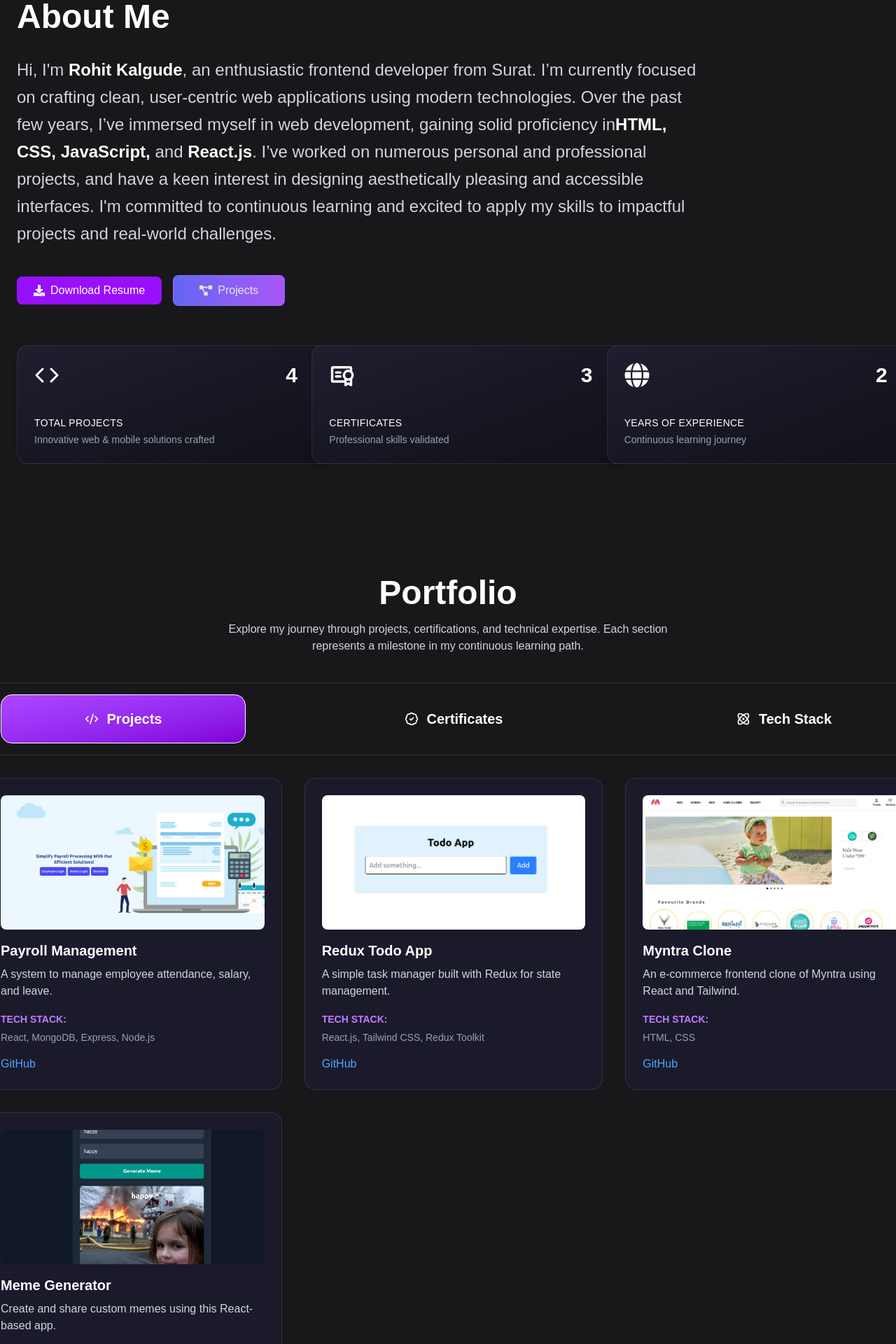
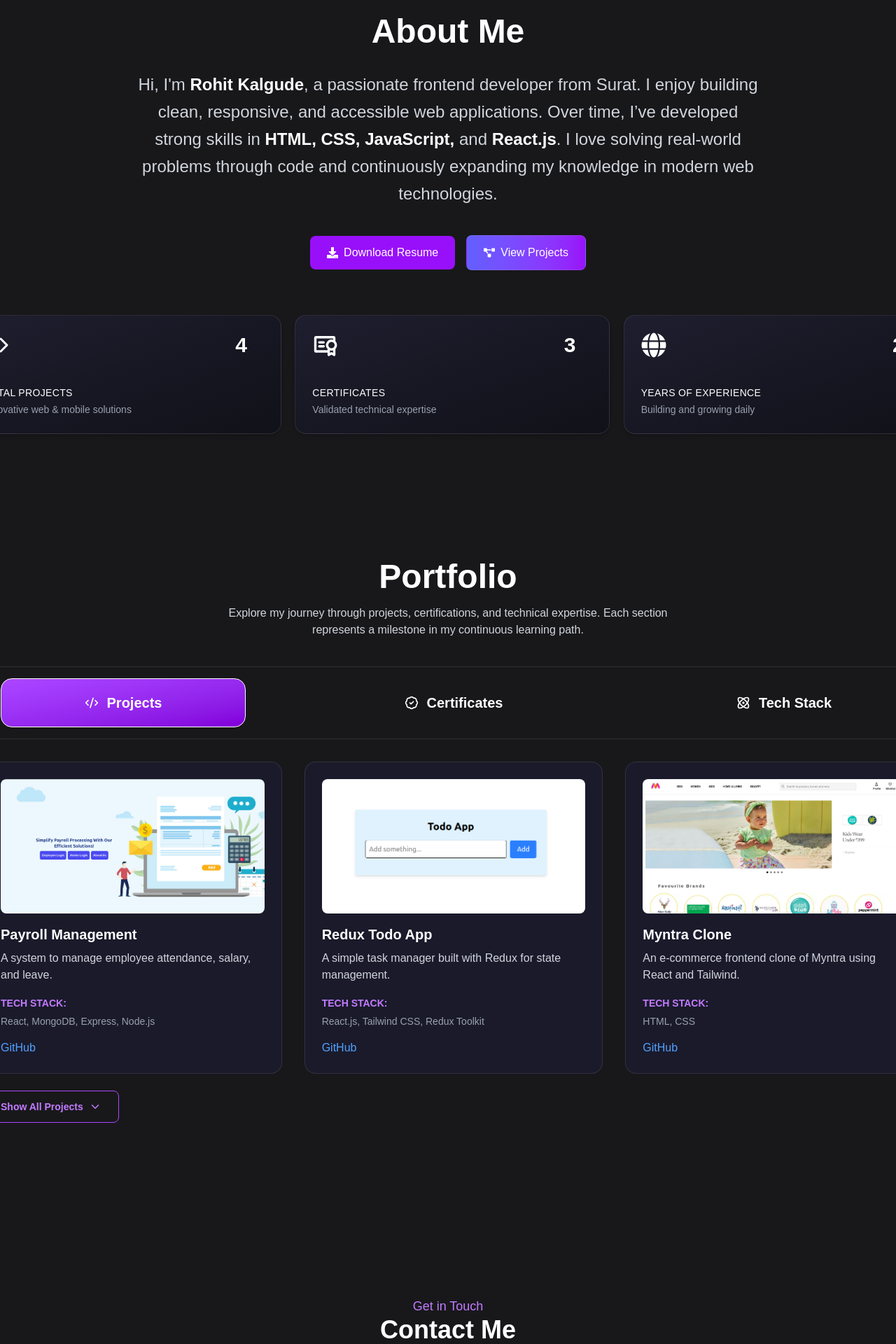
Before and after one commit to Rohitkalgude/Portfolio, a React (Vite) app in the folder frontend/: page / in a window 1280 px wide. Shown: the part 880-2800 px from the top of the page at 70% size. Built offline with nearby package versions, Linux system fonts and the light colour scheme.

Commit message:
Initial commit

```diff
--- a/frontend/src/components/About.jsx
+++ b/frontend/src/components/About.jsx
@@ -1,65 +1,64 @@
 import { Link } from "react-scroll";
-import { FaProjectDiagram, FaDownload } from "react-icons/fa";
+import { FaProjectDiagram, FaDownload, FaGlobe } from "react-icons/fa";
 import { FiCode } from "react-icons/fi";
 import { PiCertificateBold } from "react-icons/pi";
-import { FaGlobe } from "react-icons/fa";
 import Card from "./StatCard";
 
 function About() {
   return (
     <section
       id="about"
-      className="min-h-screen flex items-center justify-center px-6 py-20 bg-zinc-900 text-white mr-64"
+      className="min-h-screen px-6 py-20 bg-zinc-900 text-white flex items-center justify-center"
     >
-      <div className="max-w-6xl w-full text-center md:text-left">
-        <h2 className="text-4xl sm:text-5xl font-bold mb-8 text-white">
-          About Me
-        </h2>
-        <p className="text-lg sm:text-2xl leading-relaxed text-gray-300">
-          Hi, I'm <strong className="text-white">Rohit Kalgude</strong>, an
-          enthusiastic frontend developer from Surat. I’m currently focused on
-          crafting clean, user-centric web applications using modern
-          technologies. Over the past few years, I’ve immersed myself in web
-          development, gaining solid proficiency in
-          <strong className="text-white">
+      <div className="max-w-6xl w-full text-center">
+        {/* Heading */}
+        <h2 className="text-4xl sm:text-5xl font-bold mb-8">About Me</h2>
+
+        {/* Description */}
+        <p className="text-lg sm:text-2xl leading-relaxed text-gray-300 max-w-4xl mx-auto">
+          Hi, I'm{" "}
+          <span className="text-white font-semibold">Rohit Kalgude</span>, a
+          passionate frontend developer from Surat. I enjoy building clean,
+          responsive, and accessible web applications. Over time, I’ve developed
+          strong skills in{" "}
+          <span className="text-white font-semibold">
             HTML, CSS, JavaScript,
-          </strong> and <strong className="text-white">React.js</strong>. I’ve
-          worked on numerous personal and professional projects, and have a keen
-          interest in designing aesthetically pleasing and accessible
-          interfaces. I'm committed to continuous learning and excited to apply
-          my skills to impactful projects and real-world challenges.
+          </span>{" "}
+          and <span className="text-white font-semibold">React.js</span>. I love
+          solving real-world problems through code and continuously expanding my
+          knowledge in modern web technologies.
         </p>
 
-        <div className="mt-10 flex flex-col sm:flex-row gap-4 sm:items-center">
+        {/* Buttons */}
+        <div className="mt-10 flex flex-col sm:flex-row justify-center items-center gap-4">
           <a
             href="/Resume.pdf"
             download
-            className="flex items-center gap-2 px-6 py-2 bg-purple-600 hover:bg-purple-700 rounded-lg transition text-white font-medium"
+            className="flex items-center gap-2 px-6 py-3 bg-purple-600 hover:bg-purple-700 rounded-lg transition text-white font-medium"
           >
             <FaDownload />
             Download Resume
           </a>
 
-          <div className="relative w-40 h-11 bg-gradient-to-r from-[#6366f1] to-[#a855f7] backdrop-blur-xl rounded-lg border border-white/10 flex items-center justify-center gap-2 text-md text-gray-200 font-medium overflow-hidden transition-all duration-300 hover:bg-white/5">
-            <FaProjectDiagram className="text-lg" />
           <Link
             to="projects"
             smooth={true}
             duration={500}
-              className="cursor-pointer transition-all duration-300"
+            className="cursor-pointer flex items-center gap-2 px-6 py-3 bg-gradient-to-r from-indigo-500 to-purple-600 rounded-lg border border-white/10 text-white hover:opacity-90 transition"
           >
-              Projects
+            <FaProjectDiagram />
+            View Projects
           </Link>
         </div>
-        </div>
 
-        <div className="grid grid-cols-1 md:grid-cols-3 gap-72 mt-14 w-full max-w-8xl">
+        {/* Stats Cards */}
+        <div className="grid grid-cols-1 md:grid-cols-3 gap-96 -ml-28 mt-16 w-full max-w-5xl mx-auto">
           <Link to="projects" smooth={true} duration={500}>
             <Card
               icon={FiCode}
               title="Total Projects"
               value="4"
-              description="Innovative web & mobile solutions crafted"
+              description="Innovative web & mobile solutions"
             />
           </Link>
 
@@ -68,7 +67,7 @@
               icon={PiCertificateBold}
               title="Certificates"
               value="3"
-              description="Professional skills validated"
+              description="Validated technical expertise"
             />
           </Link>
 
@@ -77,7 +76,7 @@
               icon={FaGlobe}
               title="Years of Experience"
               value="2"
-              description="Continuous learning journey"
+              description="Building and growing daily"
             />
           </Link>
         </div>
--- a/frontend/src/components/Certificates.jsx
+++ b/frontend/src/components/Certificates.jsx
@@ -4,6 +4,7 @@
 import image3 from "../assets/Talwindcss_page.jpg";
 import image4 from "../assets/develpment.jpg";
 import image5 from "../assets/java_page.jpg";
+import { FiChevronDown, FiChevronUp } from "react-icons/fi";
 
 const certificates = [
   { id: 1, image: image1, title: "HackerRank Certificate" },
@@ -15,12 +16,15 @@
 
 function Certificates() {
   const [clickimage, setSelectedImage] = useState(null);
+  const [showAll, setShowAll] = useState(false);
+
+  const visibleCertificates = showAll ? certificates : certificates.slice(0, 3);
 
   return (
     <section className="bg-zinc-900 text-white px-6 py-20 -ml-28 md:w-[87rem]">
       <div className="max-w-9xl mx-auto -mt-12">
         <div className="grid grid-cols-1 sm:grid-cols-2 md:grid-cols-3 gap-8">
-          {certificates.map((cert) => (
+          {visibleCertificates.map((cert) => (
             <div
               key={cert.id}
               className="bg-[#1e1e2f] p-4 rounded-xl border border-white/10 shadow-md hover:shadow-purple-500/30 transition-all duration-300"
@@ -39,6 +43,25 @@
           ))}
         </div>
       </div>
+
+      {certificates.length > 3 && (
+        <div className="mt-6">
+          <button
+            onClick={() => setShowAll(!showAll)}
+            className="inline-flex items-center gap-2 px-6 py-3 text-sm font-semibold rounded-lg border border-purple-500 text-purple-400 hover:bg-purple-600 hover:text-white transition"
+          >
+            {showAll ? (
+              <>
+                Less <FiChevronUp size={18} />
+              </>
+            ) : (
+              <>
+                Show All <FiChevronDown size={18} />
+              </>
+            )}
+          </button>
+        </div>
+      )}
 
       {clickimage && (
         <div className="fixed inset-0 bg-black bg-opacity-80 flex items-center justify-center z-50">
--- a/frontend/src/components/Contact.jsx
+++ b/frontend/src/components/Contact.jsx
@@ -1,50 +1,128 @@
 import React from "react";
-import contactImage from "../assets/contact.png";
+import { FaEnvelope, FaPhoneAlt, FaLinkedin, FaGithub } from "react-icons/fa";
 
 function Contact() {
   return (
     <section id="contact" className="bg-zinc-900 text-white px-6 py-20">
       <div className="max-w-6xl mx-auto text-center mb-12">
-        <h2 className="text-4xl font-bold">Get in Touch</h2>
-        <p className="text-gray-300 mt-2 text-lg">I'd love to hear from you!</p>
+        <p className="text-purple-400 mt-2 text-lg">Get in Touch</p>
+        <h2 className="text-4xl font-bold">Contact Me</h2>
       </div>
 
-      <div className="max-w-6xl mx-auto grid grid-cols-1 lg:grid-cols-2 gap-12 items-center">
+      <div className="max-w-6xl mx-auto grid grid-cols-1 lg:grid-cols-2 gap-12 items-start">
+        <div>
+          <h3 className="text-2xl font-semibold mb-4">
+            Let's Discuss Your Project
+          </h3>
+          <p className="text-gray-300 mb-6">
+            I'd love to hear about your project and how I can help. Feel free to
+            reach out through any of the following contact methods or by using
+            the form.
+          </p>
+
+          <div className="grid grid-cols-1 sm:grid-cols-2 gap-6 text-gray-300 mt-10">
+            <div className="flex items-start gap-4 p-5 rounded-xl border border-white/10 hover:border-purple-600 transition">
+              <FaEnvelope
+                className="text-white bg-purple-600 p-2 rounded-md shadow-md mt-1"
+                size={32}
+              />
+              <div>
+                <h4 className="text-white font-semibold text-base">Email</h4>
+                <p className="text-white text-sm">rohitkalgude860@gmail.com</p>
+              </div>
+            </div>
+
+            <div className="flex items-start gap-4 p-5 rounded-xl border border-white/10 hover:border-purple-600 transition">
+              <FaPhoneAlt
+                className="text-white bg-purple-600 p-2 rounded-md shadow-md mt-1"
+                size={32}
+              />
+              <div>
+                <h4 className="text-white font-semibold text-base">Phone</h4>
+                <p className="text-white text-sm">+91 8154896807</p>
+              </div>
+            </div>
+
+            <div className="flex items-start gap-4 p-5 rounded-xl border border-white/10 hover:border-purple-600 transition">
+              <FaLinkedin
+                className="text-white bg-purple-600 p-2 rounded-md shadow-md mt-1"
+                size={32}
+              />
+              <div>
+                <h4 className="text-white font-semibold text-base">LinkedIn</h4>
+                <a
+                  href="https://linkedin.com/in/rohitkalgude"
+                  target="_blank"
+                  rel="noopener noreferrer"
+                  className="hover:underline text-white text-sm"
+                >
+                  linkedin.com/in/rohitkalgude
+                </a>
+              </div>
+            </div>
+
+            <div className="flex items-start gap-4 p-5 rounded-xl border border-white/10 hover:border-purple-600 transition">
+              <FaGithub
+                className="text-white bg-purple-600 p-2 rounded-md shadow-md mt-1"
+                size={32}
+              />
+              <div>
+                <h4 className="text-white font-semibold text-base">GitHub</h4>
+                <a
+                  href="https://github.com/rohitkalgude007"
+                  target="_blank"
+                  rel="noopener noreferrer"
+                  className="hover:underline text-white text-sm"
+                >
+                  github.com/rohitkalgude007
+                </a>
+              </div>
+            </div>
+          </div>
+        </div>
+
+        <div className="p-8 md:p-10 bg-transparent border-2 border-white/10 rounded-2xl shadow-inner">
           <form className="space-y-6">
             <div>
-            <label className="block mb-1 font-medium">Full Name:</label>
+              <label className="block mb-2 text-white text-sm font-medium tracking-wide">
+                Full Name
+              </label>
               <input
                 type="text"
-              placeholder="Your Name"
-              className="w-full px-4 py-3 rounded-lg bg-white text-black outline-none focus:ring-2 focus:ring-blue-400"
+                placeholder="Enter your full name"
+                className="w-full px-4 py-3 rounded-lg bg-transparent border border-white/10 text-white placeholder:text-white/60 focus:outline-none focus:ring-2 focus:ring-purple-500 transition"
               />
             </div>
+
             <div>
-            <label className="block mb-1 font-medium">Email:</label>
+              <label className="block mb-2 text-white text-sm font-medium tracking-wide">
+                Email
+              </label>
               <input
                 type="email"
-              placeholder="Your Email ID"
-              className="w-full px-4 py-3 rounded-lg bg-white text-black outline-none focus:ring-2 focus:ring-blue-400"
+                placeholder="Enter your email"
+                className="w-full px-4 py-3 rounded-lg bg-transparent border border-white/10 text-white placeholder:text-white/60 focus:outline-none focus:ring-2 focus:ring-purple-500 transition"
               />
             </div>
+
             <div>
-            <label className="block mb-1 font-medium">Message:</label>
+              <label className="block mb-2 text-white text-sm font-medium tracking-wide">
+                Message
+              </label>
               <textarea
                 rows="5"
-              placeholder="Your Message..."
-              className="w-full px-4 py-3 rounded-lg bg-white text-black outline-none focus:ring-2 focus:ring-blue-400 resize-none"
+                placeholder="Type your message..."
+                className="w-full px-4 py-3 rounded-lg bg-transparent border border-white/10 text-white placeholder:text-white/60 focus:outline-none focus:ring-2 focus:ring-purple-500 resize-none transition"
               />
             </div>
+
             <button
               type="submit"
-            className="px-6 py-2 border border-blue-400 text-blue-400 rounded-lg hover:bg-blue-400 hover:text-white transition font-semibold"
+              className="w-full py-3 rounded-lg bg-purple-600 border border-white/10 text-white font-semibold hover:bg-white/5 transition"
             >
-            SUBMIT
+              Send Message
             </button>
           </form>
-
-        <div className="hidden md:block justify-center">
-          <img src={contactImage} alt="Contact" className="min-w-96" />
         </div>
       </div>
     </section>
--- a/frontend/src/components/Footer.jsx
+++ b/frontend/src/components/Footer.jsx
@@ -2,38 +2,11 @@
 
 function Footer() {
   return (
-    <footer className="bg-zinc-900 text-white py-6 px-4 mt-10 border-t border-zinc-700 hidden md:block">
-      <div className="flex flex-col md:flex-row justify-between items-center gap-4">
-        <p className="text-sm text-center md:text-left">
-          © 2025 Rohit Kalgude. All rights reserved.
+    <footer className="bg-zinc-900 text-gray-400 py-6 px-4 mt-10 border-t border-zinc-700 hidden md:block">
+      <div className="flex flex-col md:flex-row justify-center items-center gap-4">
+        <p className="text-md text-center md:text-center">
+          © 2025 All rights reserved.
         </p>
-
-        <div className="flex gap-6 text-2xl">
-          <a
-            href="https://www.linkedin.com/in/rohit-kalgude-58aa41263"
-            target="_blank"
-            rel="noopener noreferrer"
-            className="hover:text-blue-400 transition-colors duration-200"
-          >
-            <FaLinkedin />
-          </a>
-          <a
-            href="https://github.com/Rohitkalgude/Rohit-Kalgude.git"
-            target="_blank"
-            rel="noopener noreferrer"
-            className="hover:text-blue-400 transition-colors duration-200"
-          >
-            <FaGithub />
-          </a>
-          <a
-            href="https://x.com/kalgude_rohit?s=09"
-            target="_blank"
-            rel="noopener noreferrer"
-            className="hover:text-blue-400 transition-colors duration-200"
-          >
-            <FaTwitter />
-          </a>
-        </div>
       </div>
     </footer>
   );
--- a/frontend/src/components/Projects.jsx
+++ b/frontend/src/components/Projects.jsx
@@ -2,8 +2,12 @@
 import image2 from "../assets/Redux-Todo.png";
 import image3 from "../assets/Myntra.png";
 import image4 from "../assets/MEME.png";
+import { useState } from "react";
+import { FiChevronDown, FiChevronUp } from "react-icons/fi";
 
 function Projects() {
+  const [showAll, setShowAll] = useState(false);
+
   const projectList = [
     {
       id: 1,
@@ -45,6 +49,8 @@
     },
   ];
 
+  const visibleproject = showAll ? projectList : projectList.slice(0, 3);
+
   return (
     <section
       id="projects"
@@ -52,10 +58,10 @@
     >
       <div className="max-w-9xl mx-auto -mt-12">
         <div className="grid grid-cols-1 sm:grid-cols-2 lg:grid-cols-3 gap-8">
-          {projectList.map((proj) => (
+          {visibleproject.map((proj) => (
             <div
               key={proj.id}
-              className="border border-white/10 rounded-2xl p-6 bg-[#1a1a2b] transition-all duration-300 hover:shadow-[0_0_30px_5px_rgba(168,85,247,0.3)] hover:scale-105"
+              className="border border-white/10 rounded-2xl p-6 bg-[#1a1a2b] transition-all duration-300 hover:shadow-[0_0_30px_5px_rgba(168,85,247,0.3)]"
             >
               <img
                 src={proj.image}
@@ -93,6 +99,25 @@
             </div>
           ))}
         </div>
+
+        {projectList.length > 3 && (
+          <div className="mt-6">
+            <button
+              onClick={() => setShowAll(!showAll)}
+              className="inline-flex items-center gap-2 px-6 py-3 text-sm font-semibold rounded-lg border border-purple-500 text-purple-400 hover:bg-purple-600 hover:text-white transition"
+            >
+              {showAll ? (
+                <>
+                  Less <FiChevronUp size={18} />
+                </>
+              ) : (
+                <>
+                  Show All Projects <FiChevronDown size={18} />
+                </>
+              )}
+            </button>
+          </div>
+        )}
       </div>
     </section>
   );
```
Lines whose indentation alone changed are shown as unchanged.
